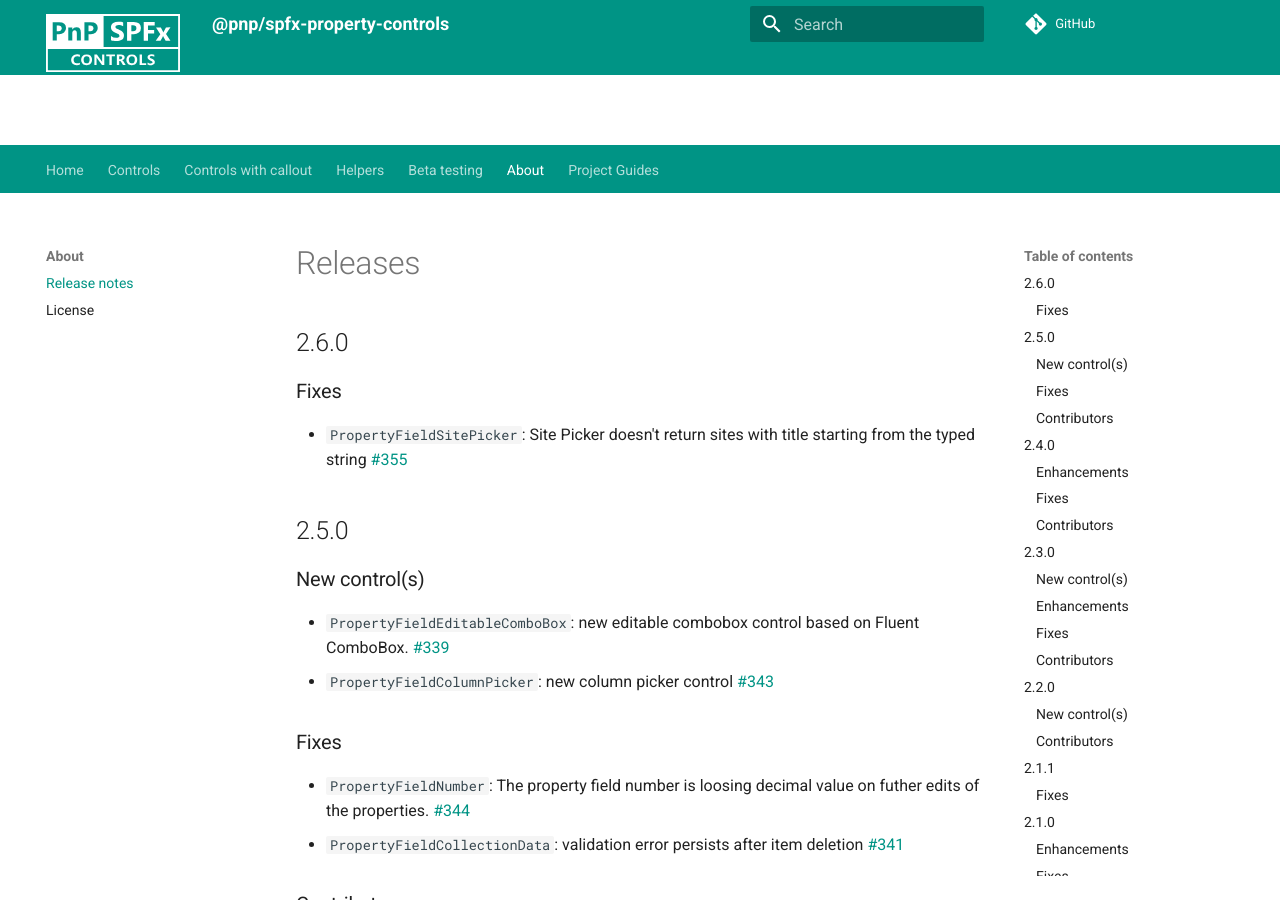
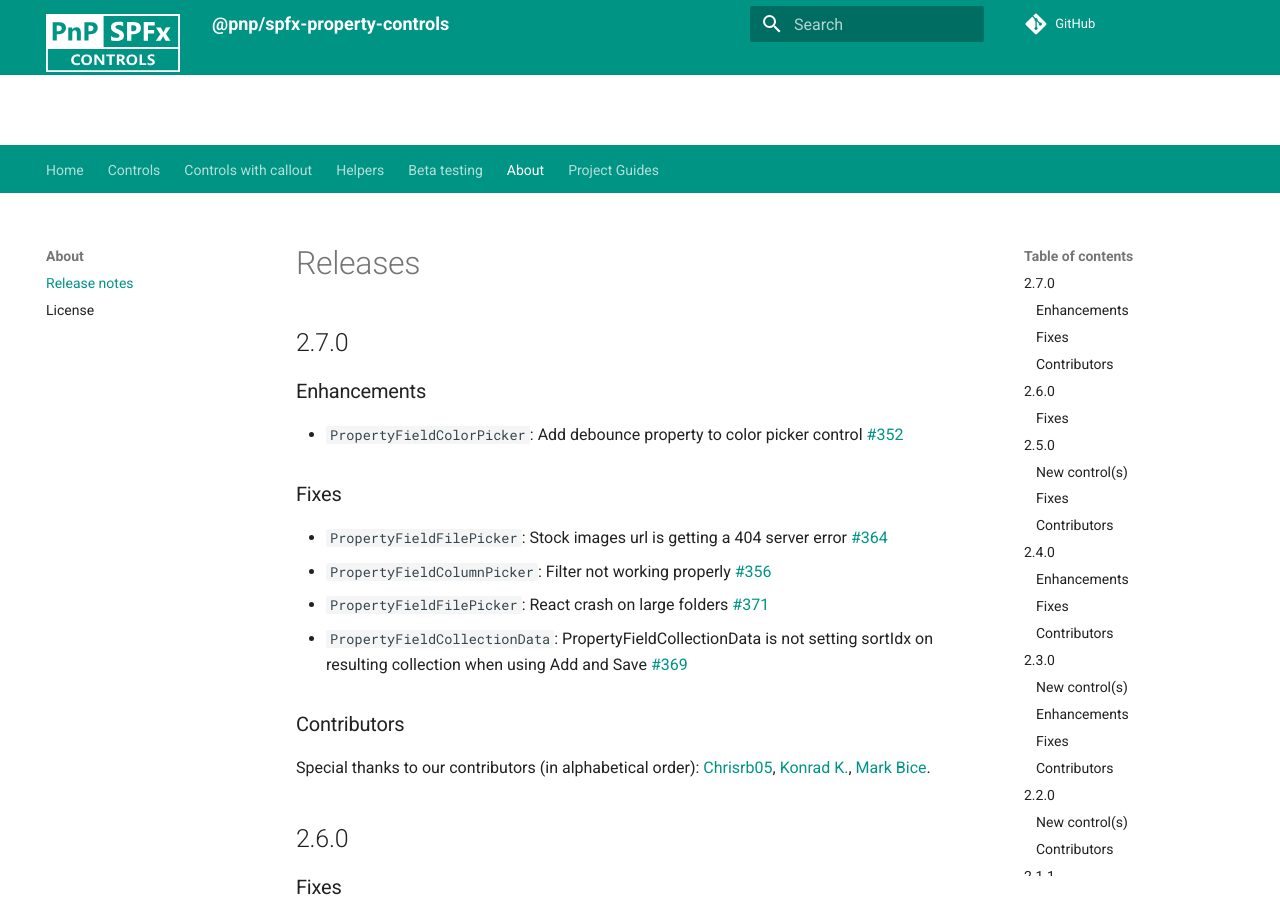
Before and after one commit to pnp/sp-dev-fx-property-controls, an MkDocs documentation site: the page built from docs/documentation/docs/about/release-notes.md, in a window 1280 px wide and 900 px high. Built offline with MkDocs 1.6.1 and Material for MkDocs 9.7.7, drawn with Linux system fonts in a browser that asks for light colours; comment, search, counter and statistics services are not loaded.

```diff
--- a/docs/documentation/docs/about/release-notes.md
+++ b/docs/documentation/docs/about/release-notes.md
@@ -1,4 +1,21 @@
 # Releases
+
+## 2.7.0
+
+### Enhancements
+
+- `PropertyFieldColorPicker`: Add debounce property to color picker control [#352](https://github.com/pnp/sp-dev-fx-property-controls/issues/352)
+
+### Fixes
+
+- `PropertyFieldFilePicker`: Stock images url is getting a 404 server error [#364](https://github.com/pnp/sp-dev-fx-property-controls/issues/364)
+- `PropertyFieldColumnPicker`: Filter not working properly [#356](https://github.com/pnp/sp-dev-fx-property-controls/issues/356)
+- `PropertyFieldFilePicker`: React crash on large folders [#371](https://github.com/pnp/sp-dev-fx-property-controls/pull/371)
+- `PropertyFieldCollectionData`: PropertyFieldCollectionData is not setting sortIdx on resulting collection when using Add and Save [#369](https://github.com/pnp/sp-dev-fx-property-controls/issues/369)
+
+### Contributors
+
+Special thanks to our contributors (in alphabetical order): [Chrisrb05](https://github.com/Chrisrb05), [Konrad K.](https://github.com/wilecoyotegenius), [Mark Bice](https://github.com/mbice).
 
 ## 2.6.0
 
```
Also changed, not shown: CHANGELOG.md, 1 other file.
